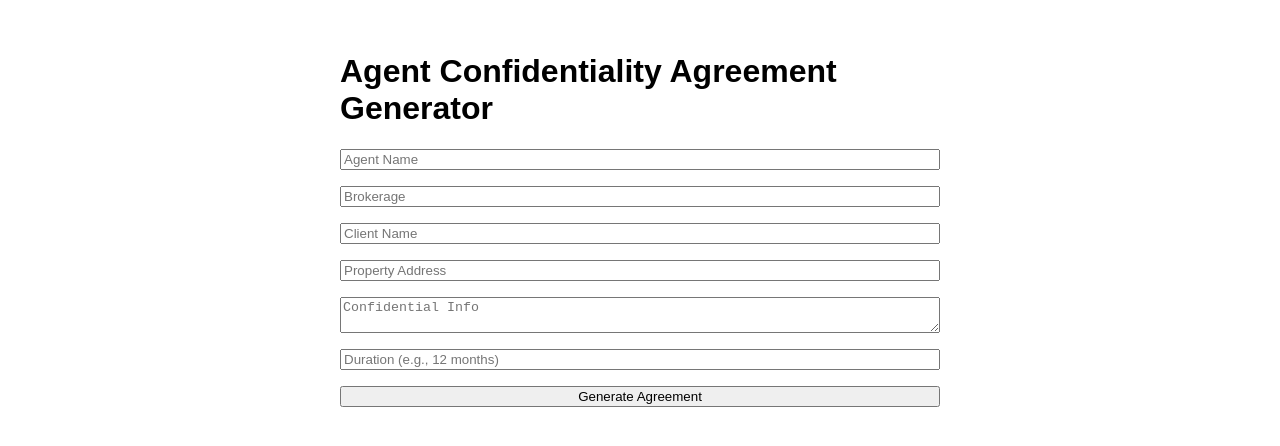
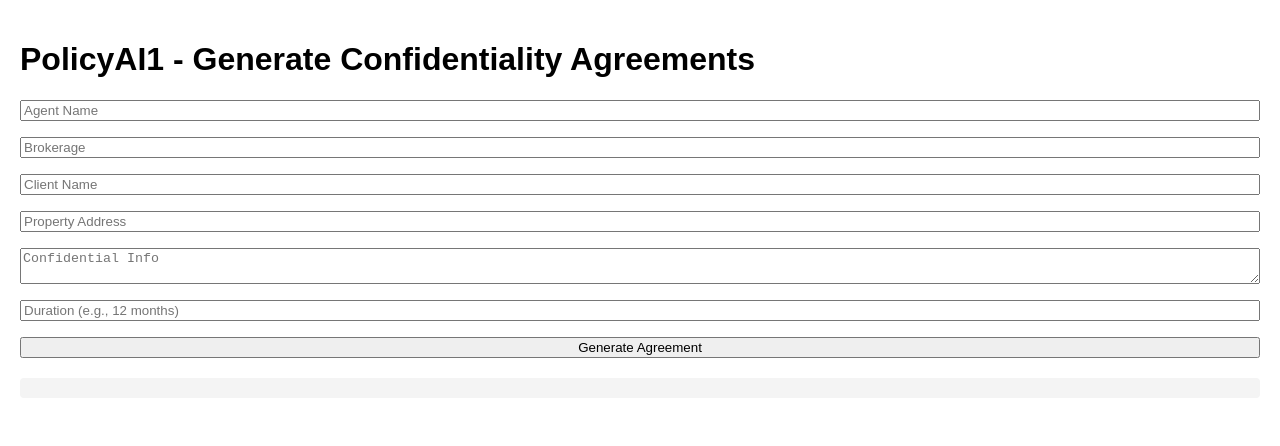
Before and after one commit to asingh468/PolicyAI1, a Next.js app: page / in a window 1280 px wide. Shown: the top 446 px of the page. Built offline with nearby package versions, Linux system fonts and the light colour scheme.

Commit message:
Update page.tsx

```diff
--- a/app/page.tsx
+++ b/app/page.tsx
@@ -1,22 +1,27 @@
-'use client'; // ✅ This must be at the very top
+// app/page.tsx
+"use client";
 
-import { useState } from 'react';
-import AgentForm from '../components/AgentForm';
+import { useState } from "react";
+import AgentForm from "../components/AgentForm";
 
-export default function HomePage() {
-  const [generatedAgreement, setGeneratedAgreement] = useState('');
+export default function Home() {
+  const [result, setResult] = useState("");
 
   return (
-    <main style={{ padding: '2rem', maxWidth: '600px', margin: '0 auto' }}>
-      <h1>Agent Confidentiality Agreement Generator</h1>
-      <AgentForm onGenerated={setGeneratedAgreement} />
-
-      {generatedAgreement && (
-        <div style={{ marginTop: '2rem', whiteSpace: 'pre-wrap', background: '#f5f5f5', padding: '1rem', borderRadius: '5px' }}>
-          <h2>Generated Agreement</h2>
-          <p>{generatedAgreement}</p>
-        </div>
-      )}
+    <main style={{ padding: "20px", fontFamily: "Arial, sans-serif" }}>
+      <h1>PolicyAI1 - Generate Confidentiality Agreements</h1>
+      <AgentForm setResult={setResult} />
+      <pre
+        style={{
+          whiteSpace: "pre-wrap",
+          backgroundColor: "#f4f4f4",
+          padding: "10px",
+          marginTop: "20px",
+          borderRadius: "4px",
+        }}
+      >
+        {result}
+      </pre>
     </main>
   );
 }
```
